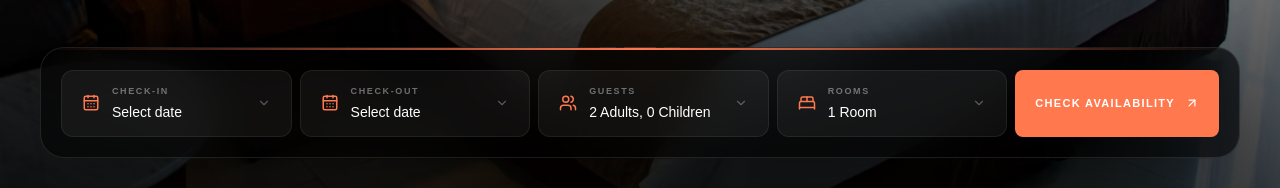
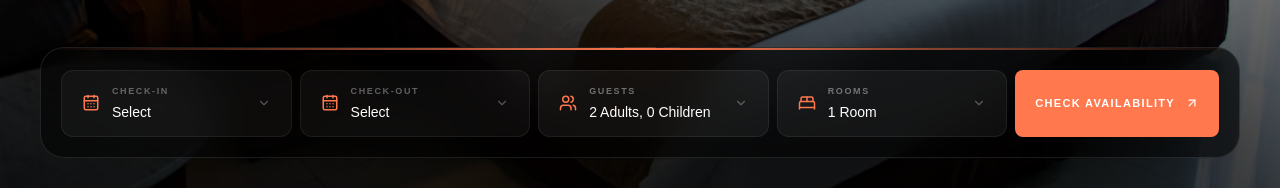
Before and after one commit to inoodex0/The-Azura, a Next.js app: page / in a window 1280 px wide. Shown: the part 610-798 px from the top of the page. Built offline with nearby package versions, Linux system fonts and the light colour scheme.

Commit message:
Refactor booking and checkout components: Enhance date handling logic and improve calendar positioning

```diff
--- a/src/app/booking/page.tsx
+++ b/src/app/booking/page.tsx
@@ -103,12 +103,19 @@ export default function BookingPage() {
   const [dateOpen, setDateOpen] = useState(false);
   const [guestsOpen, setGuestsOpen] = useState(false);
   const [roomsOpen, setRoomsOpen] = useState(false);
-  const checkInBtnRef = useRef<HTMLButtonElement>(null);
+  const [calendarPos, setCalendarPos] = useState({ top: 0, left: 0 });
   const guestsBtnRef = useRef<HTMLButtonElement>(null);
   const roomsBtnRef = useRef<HTMLButtonElement>(null);
-  const [calendarPos, setCalendarPos] = useState({ top: 0, left: 0 });
   const [guestsPos, setGuestsPos] = useState({ top: 0, left: 0 });
   const [roomsPos, setRoomsPos] = useState({ top: 0, left: 0 });
+
+  const openDate = (e: React.MouseEvent) => {
+    const rect = e.currentTarget.getBoundingClientRect();
+    setCalendarPos({ top: Math.max(8, rect.top - 420 - 4), left: Math.min(window.innerWidth - 624, rect.left) });
+    setDateOpen(!dateOpen);
+    setGuestsOpen(false);
+    setRoomsOpen(false);
+  };
 
   useEffect(() => {
     const ctx = gsap.context(() => {
@@ -184,8 +191,7 @@ export default function BookingPage() {
               <div className="grid grid-cols-2 gap-2 sm:gap-2 lg:grid-cols-[1fr_1fr_1fr_1fr_auto]">
 
                 <div className="relative">
-                  <button ref={checkInBtnRef} type="button"
-                    onClick={() => { if (!dateOpen && checkInBtnRef.current) { const rect = checkInBtnRef.current.getBoundingClientRect(); const calendarHeight = 420; const spaceBelow = window.innerHeight - rect.bottom; const spaceAbove = rect.top - 86; if (spaceBelow >= calendarHeight) { setCalendarPos({ top: rect.bottom + 8, left: rect.left }); } else if (spaceAbove >= calendarHeight) { setCalendarPos({ top: rect.top - calendarHeight - 8, left: rect.left }); } else { setCalendarPos({ top: 90, left: rect.left }); } } setDateOpen(!dateOpen); setGuestsOpen(false); setRoomsOpen(false); }}
+                  <button type="button" onClick={openDate}
                     className="group flex w-full items-center gap-2 rounded-lg border border-white/[0.07] bg-white/[0.05] px-3 py-2.5 text-left transition-all duration-300 hover:border-white/15 hover:bg-white/[0.08] sm:items-center sm:gap-3 sm:rounded-xl sm:px-5 sm:py-3.5">
                     <span className="text-[#ff784e]"><CalendarDays size={16} className="sm:hidden" /><CalendarDays size={18} className="hidden sm:block" /></span>
                     <span className="flex flex-1 flex-col">
@@ -198,7 +204,7 @@ export default function BookingPage() {
                 </div>
 
                 <div className="relative">
-                  <button type="button" onClick={() => { setDateOpen(!dateOpen); setGuestsOpen(false); setRoomsOpen(false); }}
+                  <button type="button" onClick={openDate}
                     className="group flex w-full items-center gap-2 rounded-lg border border-white/[0.07] bg-white/[0.05] px-3 py-2.5 text-left transition-all duration-300 hover:border-white/15 hover:bg-white/[0.08] sm:items-center sm:gap-3 sm:rounded-xl sm:px-5 sm:py-3.5">
                     <span className="text-[#ff784e]"><CalendarDays size={16} className="sm:hidden" /><CalendarDays size={18} className="hidden sm:block" /></span>
                     <span className="flex flex-1 flex-col">
@@ -212,7 +218,7 @@ export default function BookingPage() {
 
                 <div className="relative">
                   <button ref={guestsBtnRef} type="button"
-                    onClick={() => { if (!guestsOpen && guestsBtnRef.current) { const rect = guestsBtnRef.current.getBoundingClientRect(); setGuestsPos({ top: rect.bottom + 8, left: rect.left }); } setGuestsOpen(!guestsOpen); setRoomsOpen(false); setDateOpen(false); }}
+                    onClick={() => { if (!guestsOpen && guestsBtnRef.current) { const rect = guestsBtnRef.current.getBoundingClientRect(); setGuestsPos({ top: rect.top - 200 - 4, left: rect.left }); } setGuestsOpen(!guestsOpen); setRoomsOpen(false); setDateOpen(false); }}
                     className="group flex w-full items-center gap-2 rounded-lg border border-white/[0.07] bg-white/[0.05] px-3 py-2.5 text-left transition-all duration-300 hover:border-white/15 hover:bg-white/[0.08] sm:items-center sm:gap-3 sm:rounded-xl sm:px-5 sm:py-3.5">
                     <span className="text-[#ff784e]"><Users size={16} className="sm:hidden" /><Users size={18} className="hidden sm:block" /></span>
                     <span className="flex flex-1 flex-col">
@@ -226,7 +232,7 @@ export default function BookingPage() {
 
                 <div className="relative">
                   <button ref={roomsBtnRef} type="button"
-                    onClick={() => { if (!roomsOpen && roomsBtnRef.current) { const rect = roomsBtnRef.current.getBoundingClientRect(); setRoomsPos({ top: rect.bottom + 8, left: rect.left }); } setRoomsOpen(!roomsOpen); setGuestsOpen(false); setDateOpen(false); }}
+                    onClick={() => { if (!roomsOpen && roomsBtnRef.current) { const rect = roomsBtnRef.current.getBoundingClientRect(); setRoomsPos({ top: rect.top - 120 - 4, left: rect.left }); } setRoomsOpen(!roomsOpen); setGuestsOpen(false); setDateOpen(false); }}
                     className="group flex w-full items-center gap-2 rounded-lg border border-white/[0.07] bg-white/[0.05] px-3 py-2.5 text-left transition-all duration-300 hover:border-white/15 hover:bg-white/[0.08] sm:items-center sm:gap-3 sm:rounded-xl sm:px-5 sm:py-3.5">
                     <span className="text-[#ff784e]"><BedDouble size={16} className="sm:hidden" /><BedDouble size={18} className="hidden sm:block" /></span>
                     <span className="flex flex-1 flex-col">
@@ -238,7 +244,7 @@ export default function BookingPage() {
                   </button>
                 </div>
 
-                <Link href={`/rooms`}
+                <Link href={`/rooms?checkin=${checkIn}&checkout=${checkOut}&adults=${adults}&children=${children}&rooms=${roomsCount}`}
                   className="group flex col-span-2 w-full items-center justify-center gap-2.5 rounded-lg bg-[#ff784e] px-5 py-3.5 text-[10px] font-bold uppercase tracking-[0.1em] text-white transition-all duration-300 hover:bg-white hover:text-black sm:text-[11px] sm:tracking-[0.12em] lg:col-span-1 lg:py-0">
                   Check Availability <ArrowUpRight size={14} className="transition-transform duration-300 group-hover:translate-x-0.5 group-hover:-translate-y-0.5" />
                 </Link>
@@ -250,15 +256,15 @@ export default function BookingPage() {
       </section>
 
       {/* Click outside */}
-      {(guestsOpen || roomsOpen || dateOpen) && (
-        <div className="fixed inset-0 z-[99]" onClick={() => { setGuestsOpen(false); setRoomsOpen(false); setDateOpen(false); }} />
+      {(dateOpen || guestsOpen || roomsOpen) && (
+        <div className="fixed inset-0 z-[99]" onClick={() => { setDateOpen(false); setGuestsOpen(false); setRoomsOpen(false); }} />
       )}
 
       {/* Calendar portal */}
       {dateOpen && typeof window !== "undefined" && createPortal(
         <div data-lenis-prevent onClick={(e) => e.stopPropagation()}
-          className="fixed z-[100] w-[calc(100vw-24px)] max-w-[600px] overflow-hidden rounded-2xl border border-white/10 bg-black/95 shadow-2xl backdrop-blur-xl max-sm:left-1/2 max-sm:top-1/2 max-sm:-translate-x-1/2 max-sm:-translate-y-1/2"
-          style={window.innerWidth >= 640 ? { top: calendarPos.top, left: calendarPos.left } : undefined}>
+          className="fixed z-[100] overflow-hidden rounded-2xl border border-white/10 bg-black/95 shadow-2xl backdrop-blur-xl w-[calc(100vw-24px)] max-w-[600px]"
+          style={{ top: calendarPos.top, left: calendarPos.left }}>
           <DatePicker checkIn={checkIn} checkOut={checkOut} onCheckInChange={(d) => setCheckIn(d)}
             onCheckOutChange={(d) => { setCheckOut(d); if (d) setDateOpen(false); }} />
         </div>, document.body
@@ -266,8 +272,8 @@ export default function BookingPage() {
 
       {/* Guests portal */}
       {guestsOpen && typeof window !== "undefined" && createPortal(
-        <div data-lenis-prevent className="fixed z-[100] w-64 overflow-hidden rounded-2xl border border-white/10 bg-black/95 shadow-2xl backdrop-blur-xl max-sm:left-1/2 max-sm:top-1/2 max-sm:-translate-x-1/2 max-sm:-translate-y-1/2"
-          style={window.innerWidth >= 640 ? { top: guestsPos.top, left: guestsPos.left } : undefined}>
+        <div data-lenis-prevent className="fixed z-[100] w-64 overflow-hidden rounded-2xl border border-white/10 bg-black/95 shadow-2xl backdrop-blur-xl"
+          style={{ top: guestsPos.top, left: guestsPos.left }}>
           <div className="p-4">
             <div className="flex items-center justify-between py-3">
               <span className="text-sm font-medium text-white">Adults</span>
@@ -292,8 +298,8 @@ export default function BookingPage() {
 
       {/* Rooms portal */}
       {roomsOpen && typeof window !== "undefined" && createPortal(
-        <div data-lenis-prevent className="fixed z-[100] w-52 overflow-hidden rounded-2xl border border-white/10 bg-black/95 shadow-2xl backdrop-blur-xl max-sm:left-1/2 max-sm:top-1/2 max-sm:-translate-x-1/2 max-sm:-translate-y-1/2"
-          style={window.innerWidth >= 640 ? { top: roomsPos.top, left: roomsPos.left } : undefined}>
+        <div data-lenis-prevent className="fixed z-[100] w-52 overflow-hidden rounded-2xl border border-white/10 bg-black/95 shadow-2xl backdrop-blur-xl"
+          style={{ top: roomsPos.top, left: roomsPos.left }}>
           <div className="p-4">
             <div className="flex items-center justify-between py-3">
               <span className="text-sm font-medium text-white">Rooms</span>
@@ -390,7 +396,7 @@ export default function BookingPage() {
                           className="hidden sm:inline-flex items-center gap-2 border border-black/10 px-4 py-2.5 text-[10px] font-bold uppercase tracking-[0.1em] text-black/60 hover:border-[#ff784e] hover:text-[#ff784e] transition-all rounded-lg">
                           <Phone size={12} /> Call
                         </a>
-                        <Link href={`/rooms/${room.id}`}
+                        <Link href={`/rooms/${room.id}?checkin=${checkIn}&checkout=${checkOut}&adults=${adults}&children=${children}&rooms=${roomsCount}`}
                           className="group/btn inline-flex items-center gap-2 bg-[#ff784e] text-white px-6 py-3 text-[10px] font-bold uppercase tracking-[0.12em] hover:bg-[#1a1a1a] transition-all rounded-lg">
                           View Details <ArrowUpRight size={13} className="transition-transform group-hover/btn:translate-x-0.5 group-hover/btn:-translate-y-0.5" />
                         </Link>
--- a/src/components/shared/Hero.tsx
+++ b/src/components/shared/Hero.tsx
@@ -36,34 +36,18 @@ export default function Hero() {
   const [adults, setAdults] = useState(2);
   const [children, setChildren] = useState(0);
   const [rooms, setRooms] = useState(1);
+  const [dateOpen, setDateOpen] = useState(false);
   const [guestsOpen, setGuestsOpen] = useState(false);
   const [roomsOpen, setRoomsOpen] = useState(false);
-  const [dateOpen, setDateOpen] = useState(false);
-  const [calendarSide, setCalendarSide] = useState<"left" | "right">("left");
-  const [calendarFlipBelow, setCalendarFlipBelow] = useState(true);
   const [calendarPos, setCalendarPos] = useState({ top: 0, left: 0 });
   const guestsBtnRef = useRef<HTMLButtonElement>(null);
   const roomsBtnRef = useRef<HTMLButtonElement>(null);
   const [guestsPos, setGuestsPos] = useState({ top: 0, left: 0 });
   const [roomsPos, setRoomsPos] = useState({ top: 0, left: 0 });
 
-  const openCalendar = (e: React.MouseEvent, side: "left" | "right") => {
+  const openDate = (e: React.MouseEvent) => {
     const rect = e.currentTarget.getBoundingClientRect();
-    const calendarH = 400;
-    const spaceBelow = window.innerHeight - rect.bottom;
-
-    if (window.innerWidth < 640) {
-      setCalendarPos({ top: window.innerHeight / 2, left: window.innerWidth / 2 });
-    } else {
-      const flip = spaceBelow < calendarH;
-      setCalendarFlipBelow(!flip);
-      if (flip) {
-        setCalendarPos({ top: rect.top - calendarH - 8, left: side === "left" ? rect.left : rect.right - 600 });
-      } else {
-        setCalendarPos({ top: rect.bottom + 8, left: side === "left" ? rect.left : rect.right - 600 });
-      }
-    }
-    setCalendarSide(side);
+    setCalendarPos({ top: Math.max(8, rect.top - 420), left: Math.min(window.innerWidth - 624, rect.left) });
     setDateOpen(!dateOpen);
     setGuestsOpen(false);
     setRoomsOpen(false);
@@ -149,6 +133,22 @@ export default function Hero() {
       return () => window.removeEventListener("scroll", onScroll);
     }
   }, [dateOpen, guestsOpen, roomsOpen]);
+
+  const DateButton = ({ label, value, side }: { label: string; value: string; side: "left" | "right" }) => (
+    <button type="button" onClick={openDate}
+      className="group flex w-full items-center gap-2.5 rounded-xl border border-white/[0.07] bg-white/[0.04] px-3.5 py-3 text-left sm:items-center sm:gap-3 sm:rounded-xl sm:px-5 sm:py-3.5">
+      <CalendarDays size={15} className="text-[#ff784e] shrink-0 sm:hidden" />
+      <CalendarDays size={18} className="text-[#ff784e] shrink-0 hidden sm:block" />
+      <div className="flex flex-1 flex-col min-w-0">
+        <span className="text-[8px] font-bold uppercase tracking-[0.15em] text-white/35 sm:text-[9px] sm:tracking-[0.18em]">{label}</span>
+        <span className="mt-0.5 text-[12px] font-medium text-white truncate sm:mt-1 sm:text-sm">
+          {value ? new Date(value + "T00:00").toLocaleDateString("en-US", { month: "short", day: "numeric", year: "numeric" }) : "Select"}
+        </span>
+      </div>
+      <ChevronDown size={13} className={`text-white/25 transition-all duration-300 shrink-0 sm:hidden ${dateOpen ? "rotate-180 text-[#ff784e]" : ""}`} />
+      <ChevronDown size={14} className={`hidden text-white/30 transition-all duration-300 sm:block ${dateOpen ? "rotate-180 text-[#ff784e]" : ""}`} />
+    </button>
+  );
 
   return (
     <section className="relative min-h-[100dvh] bg-black sm:h-screen">
@@ -299,41 +299,13 @@ export default function Hero() {
             {/* Mobile layout */}
             <div className="p-2.5 sm:hidden">
               <div className="grid grid-cols-2 gap-2">
-                <div className="relative">
-                  <button type="button"
-                    onClick={(e) => openCalendar(e, "left")}
-                    className="flex items-center gap-2.5 rounded-xl border border-white/[0.07] bg-white/[0.04] px-3.5 py-3 text-left">
-                    <CalendarDays size={15} className="text-[#ff784e] shrink-0" />
-                    <div className="flex flex-1 flex-col min-w-0">
-                      <span className="text-[8px] font-bold uppercase tracking-[0.15em] text-white/35">Check-in</span>
-                      <span className="mt-0.5 text-[12px] font-medium text-white truncate">{checkIn ? new Date(checkIn + "T00:00").toLocaleDateString("en-US", { month: "short", day: "numeric" }) : "Select"}</span>
-                    </div>
-                    <ChevronDown size={13} className={`text-white/25 transition-all duration-300 shrink-0 ${dateOpen ? "rotate-180 text-[#ff784e]" : ""}`} />
-                  </button>
-                </div>
-
-                <div className="relative">
-                  <button type="button"
-                    onClick={(e) => openCalendar(e, "right")}
-                    className="flex items-center gap-2.5 rounded-xl border border-white/[0.07] bg-white/[0.04] px-3.5 py-3 text-left">
-                    <CalendarDays size={15} className="text-[#ff784e] shrink-0" />
-                    <div className="flex flex-1 flex-col min-w-0">
-                      <span className="text-[8px] font-bold uppercase tracking-[0.15em] text-white/35">Check-out</span>
-                      <span className="mt-0.5 text-[12px] font-medium text-white truncate">{checkOut ? new Date(checkOut + "T00:00").toLocaleDateString("en-US", { month: "short", day: "numeric" }) : "Select"}</span>
-                    </div>
-                    <ChevronDown size={13} className={`text-white/25 transition-all duration-300 shrink-0 ${dateOpen ? "rotate-180 text-[#ff784e]" : ""}`} />
-                  </button>
-                </div>
+                <DateButton label="Check-in" value={checkIn} side="left" />
+                <DateButton label="Check-out" value={checkOut} side="right" />
 
                 <button type="button"
                   onClick={(e) => {
                     const rect = e.currentTarget.getBoundingClientRect();
-                    const spaceBelow = window.innerHeight - rect.bottom;
-                    if (spaceBelow < 200) {
-                      setGuestsPos({ top: rect.top - 200, left: rect.left });
-                    } else {
-                      setGuestsPos({ top: rect.bottom + 8, left: rect.left });
-                    }
+                    setGuestsPos({ top: Math.max(8, rect.top - 180), left: Math.min(window.innerWidth - 270, rect.left) });
                     setGuestsOpen(!guestsOpen);
                     setRoomsOpen(false);
                     setDateOpen(false);
@@ -350,12 +322,7 @@ export default function Hero() {
                 <button type="button"
                   onClick={(e) => {
                     const rect = e.currentTarget.getBoundingClientRect();
-                    const spaceBelow = window.innerHeight - rect.bottom;
-                    if (spaceBelow < 200) {
-                      setRoomsPos({ top: rect.top - 200, left: rect.left });
-                    } else {
-                      setRoomsPos({ top: rect.bottom + 8, left: rect.left });
-                    }
+                    setRoomsPos({ top: Math.max(8, rect.top - 100), left: Math.min(window.innerWidth - 220, rect.left) });
                     setRoomsOpen(!roomsOpen);
                     setGuestsOpen(false);
                     setDateOpen(false);
@@ -378,42 +345,8 @@ export default function Hero() {
             {/* Desktop layout */}
             <div className="hidden sm:block p-4 lg:p-5">
               <div className="grid grid-cols-2 gap-2 lg:grid-cols-[1fr_1fr_1fr_1fr_auto]">
-
-                {/* Check-in Date */}
-                <div className="relative">
-                  <button
-                    type="button"
-                    onClick={(e) => openCalendar(e, "left")}
-                    className="group flex w-full items-center gap-3 rounded-xl border border-white/[0.07] bg-white/[0.05] px-5 py-3.5 text-left transition-all duration-300 hover:border-white/15 hover:bg-white/[0.08]"
-                  >
-                    <span className="text-[#ff784e]"><CalendarDays size={18} /></span>
-                    <span className="flex flex-1 flex-col">
-                      <span className="text-[9px] font-semibold uppercase tracking-[0.18em] text-white/40">Check-in</span>
-                      <span className="mt-1 whitespace-nowrap text-sm font-medium text-white">
-                        {checkIn ? new Date(checkIn + "T00:00").toLocaleDateString("en-US", { month: "short", day: "numeric", year: "numeric" }) : "Select date"}
-                      </span>
-                    </span>
-                    <ChevronDown size={14} className={`text-white/30 transition-all duration-300 ${dateOpen ? "rotate-180 text-[#ff784e]" : ""}`} />
-                  </button>
-                </div>
-
-                {/* Check-out Date */}
-                <div className="relative">
-                  <button
-                    type="button"
-                    onClick={(e) => openCalendar(e, "right")}
-                    className="group flex w-full items-center gap-3 rounded-xl border border-white/[0.07] bg-white/[0.05] px-5 py-3.5 text-left transition-all duration-300 hover:border-white/15 hover:bg-white/[0.08]"
-                  >
-                    <span className="text-[#ff784e]"><CalendarDays size={18} /></span>
-                    <span className="flex flex-1 flex-col">
-                      <span className="text-[9px] font-semibold uppercase tracking-[0.18em] text-white/40">Check-out</span>
-                      <span className="mt-1 whitespace-nowrap text-sm font-medium text-white">
-                        {checkOut ? new Date(checkOut + "T00:00").toLocaleDateString("en-US", { month: "short", day: "numeric", year: "numeric" }) : "Select date"}
-                      </span>
-                    </span>
-                    <ChevronDown size={14} className={`text-white/30 transition-all duration-300 ${dateOpen ? "rotate-180 text-[#ff784e]" : ""}`} />
-                  </button>
-                </div>
+                <DateButton label="Check-in" value={checkIn} side="left" />
+                <DateButton label="Check-out" value={checkOut} side="right" />
 
                 {/* Guests Dropdown */}
                 <div className="relative">
@@ -423,7 +356,7 @@ export default function Hero() {
                     onClick={() => {
                       if (!guestsOpen && guestsBtnRef.current) {
                         const rect = guestsBtnRef.current.getBoundingClientRect();
-                        setGuestsPos({ top: rect.bottom + 8, left: rect.left });
+                        setGuestsPos({ top: Math.max(8, rect.top - 180), left: Math.min(window.innerWidth - 270, rect.left) });
                       }
                       setGuestsOpen(!guestsOpen);
                       setRoomsOpen(false);
@@ -449,7 +382,7 @@ export default function Hero() {
                     onClick={() => {
                       if (!roomsOpen && roomsBtnRef.current) {
                         const rect = roomsBtnRef.current.getBoundingClientRect();
-                        setRoomsPos({ top: rect.bottom + 8, left: rect.left });
+                        setRoomsPos({ top: Math.max(8, rect.top - 100), left: Math.min(window.innerWidth - 220, rect.left) });
                       }
                       setRoomsOpen(!roomsOpen);
                       setGuestsOpen(false);
@@ -474,7 +407,6 @@ export default function Hero() {
                   Check Availability
                   <ArrowUpRight size={14} className="transition-transform duration-300 group-hover:translate-x-0.5 group-hover:-translate-y-0.5" />
                 </Link>
-
               </div>
             </div>
           </div>
@@ -482,16 +414,37 @@ export default function Hero() {
       </div>
 
       {/* Click outside to close dropdowns */}
-      {(guestsOpen || roomsOpen || dateOpen) && (
-        <div className="fixed inset-0 z-[99]" onClick={() => { setGuestsOpen(false); setRoomsOpen(false); setDateOpen(false); }} />
+      {(dateOpen || guestsOpen || roomsOpen) && (
+        <div className="fixed inset-0 z-[99]" onClick={() => { setDateOpen(false); setGuestsOpen(false); setRoomsOpen(false); }} />
+      )}
+
+      {/* Calendar portal */}
+      {dateOpen && typeof window !== "undefined" && createPortal(
+        <div
+          data-lenis-prevent
+          onClick={(e) => e.stopPropagation()}
+          className="fixed z-[100] overflow-hidden rounded-2xl border border-white/10 bg-black/95 shadow-2xl backdrop-blur-xl w-[calc(100vw-24px)] max-w-[600px]"
+          style={{ top: calendarPos.top, left: calendarPos.left }}
+        >
+          <DatePicker
+            checkIn={checkIn}
+            checkOut={checkOut}
+            onCheckInChange={(d) => setCheckIn(d)}
+            onCheckOutChange={(d) => {
+              setCheckOut(d);
+              if (d) setDateOpen(false);
+            }}
+          />
+        </div>,
+        document.body
       )}
 
       {/* Guests portal */}
       {guestsOpen && typeof window !== "undefined" && createPortal(
         <div
           data-lenis-prevent
-          className="fixed z-[100] w-64 overflow-hidden rounded-2xl border border-white/10 bg-black/95 shadow-2xl backdrop-blur-xl max-sm:left-1/2 max-sm:top-1/2 max-sm:-translate-x-1/2 max-sm:-translate-y-1/2"
-          style={window.innerWidth >= 640 ? { top: guestsPos.top, left: guestsPos.left } : undefined}
+          className="fixed z-[100] w-64 overflow-hidden rounded-2xl border border-white/10 bg-black/95 shadow-2xl backdrop-blur-xl"
+          style={{ top: guestsPos.top, left: guestsPos.left }}
         >
           <div className="p-4">
             <div className="flex items-center justify-between py-3">
@@ -520,8 +473,8 @@ export default function Hero() {
       {roomsOpen && typeof window !== "undefined" && createPortal(
         <div
           data-lenis-prevent
-          className="fixed z-[100] w-52 overflow-hidden rounded-2xl border border-white/10 bg-black/95 shadow-2xl backdrop-blur-xl max-sm:left-1/2 max-sm:top-1/2 max-sm:-translate-x-1/2 max-sm:-translate-y-1/2"
-          style={window.innerWidth >= 640 ? { top: roomsPos.top, left: roomsPos.left } : undefined}
+          className="fixed z-[100] w-52 overflow-hidden rounded-2xl border border-white/10 bg-black/95 shadow-2xl backdrop-blur-xl"
+          style={{ top: roomsPos.top, left: roomsPos.left }}
         >
           <div className="p-4">
             <div className="flex items-center justify-between py-3">
@@ -536,27 +489,6 @@ export default function Hero() {
         </div>,
         document.body
       )}
-
-      {/* Calendar portal */}
-      {dateOpen && typeof window !== "undefined" && createPortal(
-        <div
-          data-lenis-prevent
-          onClick={(e) => e.stopPropagation()}
-          className="fixed z-[100] w-[calc(100vw-24px)] max-w-[600px] overflow-hidden rounded-2xl border border-white/10 bg-black/95 shadow-2xl backdrop-blur-xl max-sm:-translate-x-1/2 max-sm:-translate-y-1/2"
-          style={{ top: calendarPos.top, left: calendarPos.left }}
-        >
-          <DatePicker
-            checkIn={checkIn}
-            checkOut={checkOut}
-            onCheckInChange={(d) => setCheckIn(d)}
-            onCheckOutChange={(d) => {
-              setCheckOut(d);
-              if (d) setDateOpen(false);
-            }}
-          />
-        </div>,
-        document.body
-      )}
     </section>
   );
 }
```
Also changed, not shown: src/app/checkout/page.tsx (+8 -2 lines), src/app/rooms/[slug]/page.tsx (+15 -5 lines), src/app/rooms/page.tsx (+18 -3 lines).
